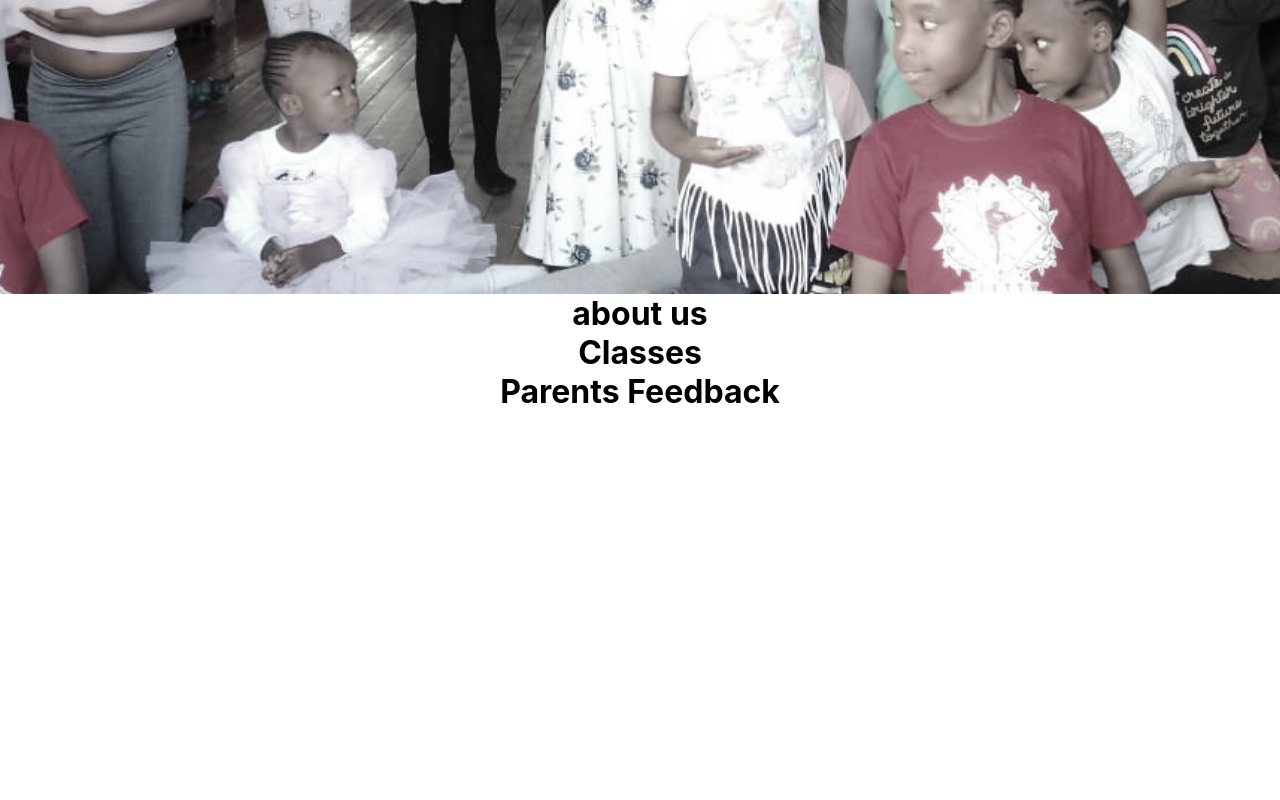
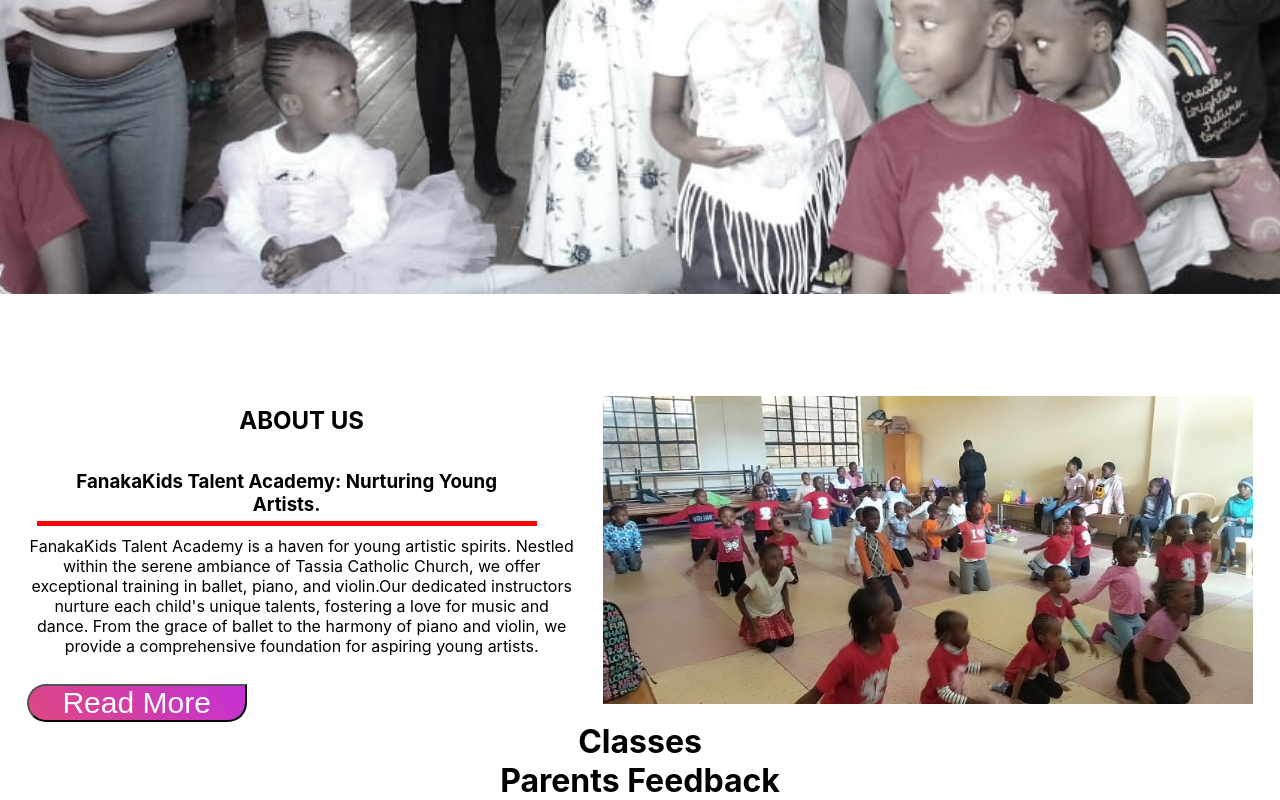
Before and after one commit to tobias-omondi/Fanakakids, a React (Create React App) app in the folder fanakakidstalents/: page / in a window 1280 px wide. Shown: the part 506-1306 px from the top of the page. Before the commit the page ends 917 px from the top, so only its background shows below. Built offline with nearby package versions, Linux system fonts and the light colour scheme.

Commit message:
about components

```diff
--- a/fanakakidstalents/src/components/About.css
+++ b/fanakakidstalents/src/components/About.css
@@ -0,0 +1,45 @@
+*{
+    padding: 0;
+    margin: 0;
+    box-sizing: border-box;
+}
+.main{
+    display: flex;
+    justify-content: center;
+    justify-content: space-evenly;
+    margin-top: 8%;
+}
+.main h2 {
+    text-align: center;
+    padding: 10px 0px 20px;
+}
+.main-topic h3{
+    text-align: center;
+    padding: 5px;
+    margin: 10px;
+    border-bottom:  2px solid red;
+    border-bottom-width: 5px;
+    max-width: 500px;
+}
+.main-topic p{
+    max-width: 550px;
+}
+.main-topic button {
+    margin-top: 5%;
+    display: block;
+    width: 40%;
+    font-size: 30px;
+    text-align: center;
+    border-radius: 30px;
+    color: #fff;
+    text-decoration: none;
+    border-top-right-radius: 0;
+    background-image: linear-gradient(45deg, #df4881, #c430d7);
+}
+
+
+
+
+.main-image img{
+    width: 650px;
+}
--- a/fanakakidstalents/src/components/About.js
+++ b/fanakakidstalents/src/components/About.js
@@ -1,11 +1,32 @@
-import React from 'react'
+import React, { useState } from 'react';
+import './About.css';
+import aboutimg from "../Asset/about.jpg";
 
 const About = () => {
+  const [showMore, setShowMore] = useState(false);
+
+  const summary = "FanakaKids Talent Academy is a haven for young artistic spirits. Nestled within the serene ambiance of Tassia Catholic Church, we offer exceptional training in ballet, piano, and violin.Our dedicated instructors nurture each child's unique talents, fostering a love for music and dance. From the grace of ballet to the harmony of piano and violin, we provide a comprehensive foundation for aspiring young artists."; <br/>
+  const fullText = summary + "At FanakaKids, we believe in creating a supportive and inspiring learning environment. Our programs emphasize both technical proficiency and artistic expression. With a focus on individual attention, we empower our students to reach their full potential. Join us as we cultivate the next generation of talented musicians and dancers.";
+
   return (
-    <div>
-      <h1>about us</h1>
+    <div className='main'>
+      <menu>
+        <h2>ABOUT US</h2>
+        <div className='main-topic'>
+          <h3>FanakaKids Talent Academy: Nurturing Young Artists.</h3>
+          <p>{showMore ? fullText : summary}</p>
+          {showMore ? (
+            <button onClick={() => setShowMore(false)}>Read Less</button>
+          ) : (
+            <button onClick={() => setShowMore(true)}>Read More</button>
+          )}
+        </div>
+      </menu>
+      <div className='main-image'>
+        <img src={aboutimg} alt='child'/>
+      </div>
     </div>
-  )
-}
+  );
+};
 
-export default About
+export default About;
```
Also changed, not shown: fanakakidstalents/src/Asset/about.jpg (added).
